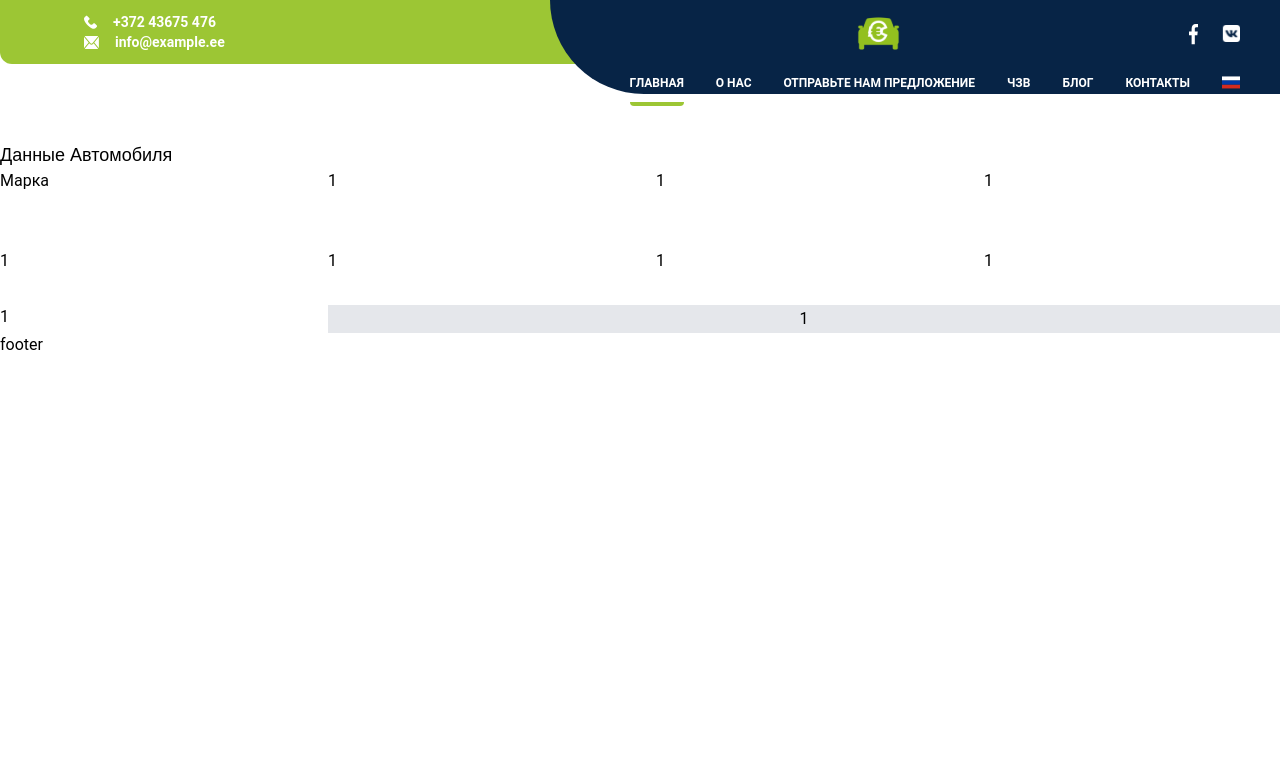
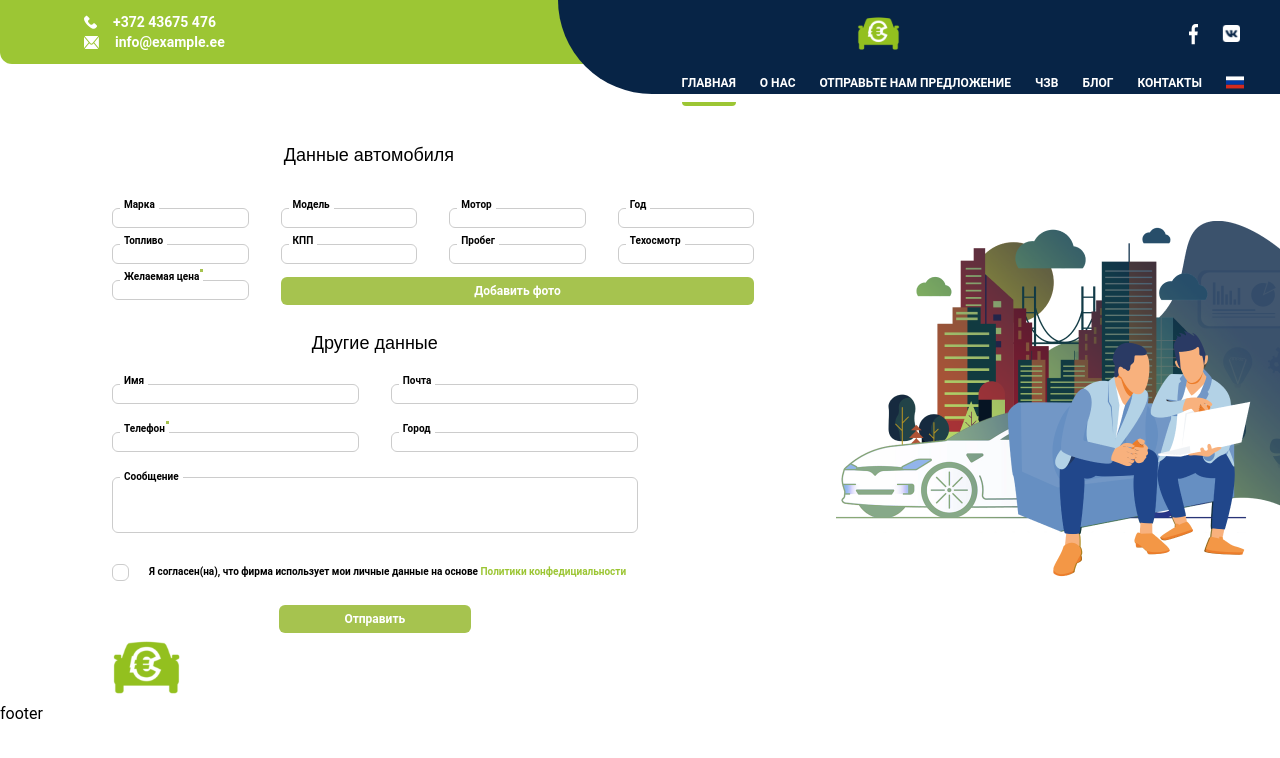
Before and after one commit to santaz0r/itsolutions, a React (Vite) app: page / in a window 1280 px wide. Shown: the top 758 px of the page. Built offline with nearby package versions, Linux system fonts and the light colour scheme.

Commit message:
feat: feat froms section

```diff
--- a/index.html
+++ b/index.html
@@ -4,6 +4,7 @@
     <meta charset="UTF-8" />
     <link rel="icon" type="image/svg+xml" href="/vite.svg" />
     <meta name="viewport" content="width=device-width, initial-scale=1.0" />
+    <base href="/" />
     <title>MyTestProject</title>
   </head>
   <body>
--- a/src/App/Pages/HomePage/HomePage.tsx
+++ b/src/App/Pages/HomePage/HomePage.tsx
@@ -1,27 +1,20 @@
+import CarForm from '../../components/Form/CarForm';
+import PersonForm from '../../components/Form/PersonForm';
+
 const HomePage = () => {
   return (
-    <div>
-      <h3 className="font-arimo text-lg">Данные Автомобиля</h3>
-      <form action="">
-        <div className="grid grid-cols-4 gap-8">
-          <div>
-            <label htmlFor="mark">Марка</label>
-            <div>
-              <input className="border-gray-500" type="text" />
-            </div>
-          </div>
-          <div>1</div>
-          <div>1</div>
-          <div>1</div>
-          <div>1</div>
-          <div>1</div>
-          <div>1</div>
-          <div>1</div>
-          <div className="h-6">1</div>
-          <button className="col-span-3 bg-gray-200 h-7">1</button>
+    <>
+      <section className="relative">
+        <CarForm />
+        <PersonForm />
+        <img className="absolute right-0 top-20" src="src/assets/city21.png" alt="city" />
+      </section>
+      <section>
+        <div>
+          <img className="w-[69px]" src="src/assets/logo.svg" alt="logo" />
         </div>
-      </form>
-    </div>
+      </section>
+    </>
   );
 };
 
--- a/src/App/components/CustomNavLink/CustomNavLink.tsx
+++ b/src/App/components/CustomNavLink/CustomNavLink.tsx
@@ -7,7 +7,7 @@ type TProps = {
 
 const CustomNavLink = ({ path, content }: TProps) => {
   const setActiveLink = ({ isActive }: { isActive: boolean }) =>
-    isActive ? 'border-b-4 pb-3 border-header-color rounded font-bold text-xs' : 'font-bold text-xs';
+    isActive ? 'border-b-4 pb-3 border-main-color rounded font-bold text-xs' : 'font-bold text-xs';
   return (
     <NavLink to={path} className={setActiveLink}>
       {content}
--- /dev/null
+++ b/src/App/components/Form/CarForm.tsx
@@ -0,0 +1,27 @@
+import TextField from './TextField';
+
+const CarForm = () => {
+  return (
+    <div className="w-[55%] mb-6">
+      <h3 className="font-arimo text-lg mb-9 flex justify-center w-[80%]">Данные автомобиля</h3>
+      <form action="">
+        <div className="grid grid-cols-4 gap-x-8 gap-y-3 ">
+          <TextField label="Марка" field="mark" />
+          <TextField label="Модель" field="model" />
+          <TextField label="Мотор" field="engine" />
+          <TextField label="Год" field="model" />
+          <TextField label="Топливо" field="gas" />
+          <TextField label="КПП" field="transmission" />
+          <TextField label="Пробег" field="mileage" />
+          <TextField label="Техосмотр" field="inspection" />
+          <TextField label="Желаемая цена" field="price" required />
+          <button className="hover:bg-green-700 col-span-3 bg-button-color text-white text-xs font-bold rounded-md h-7">
+            Добавить фото
+          </button>
+        </div>
+      </form>
+    </div>
+  );
+};
+
+export default CarForm;
--- /dev/null
+++ b/src/App/components/Form/PersonForm.tsx
@@ -0,0 +1,37 @@
+import TextField from './TextField';
+
+const PersonForm = () => {
+  return (
+    <div className="w-[45%]">
+      <h3 className="font-arimo text-lg mb-6 flex justify-center w-full">Другие данные</h3>
+      <form action="">
+        <div className="grid grid-cols-2 gap-x-8 gap-y-6 grid-rows-[auto]">
+          <TextField label="Имя" field="name" />
+          <TextField label="Почта" field="mail" />
+          <TextField label="Телефон" field="phone" required />
+          <TextField label="Город" field="city" />
+          <TextField label="Сообщение" field="message" textArea className="col-span-2" />
+
+          <div className="col-span-2 flex align-top self-center">
+            <input
+              type="checkbox"
+              className="min-w-[17px] h-[17px] mr-5 appearance-none  checked:bg-button-color border-[1px] border-[#ccc] rounded-md"
+            />
+            <label htmlFor="" className="font-bold text-[10px]">
+              Я согласен(на), что фирма использует мои личные данные на основе
+              <a href="#" target="_blank" rel="noopener noreferrer">
+                <span className="hover:text-green-700 text-main-color"> Политики конфедициальности</span>
+              </a>
+            </label>
+          </div>
+
+          <button className="hover:bg-green-700 self-center col-span-2 mx-auto w-48 bg-button-color text-white text-xs font-bold rounded-md h-7">
+            Отправить
+          </button>
+        </div>
+      </form>
+    </div>
+  );
+};
+
+export default PersonForm;
--- /dev/null
+++ b/src/App/components/Form/TextField.tsx
@@ -0,0 +1,40 @@
+type TProps = {
+  label: string;
+  field: string;
+  type?: string;
+  className?: string;
+  required?: boolean;
+  textArea?: boolean;
+  // error: FieldErrors<FieldValues>;
+  // register: UseFormRegister<FieldValues>;
+};
+
+const TextField = ({ label, field, type, className, required, textArea }: TProps) => {
+  return (
+    <div className={`relative ${className}`}>
+      <label className="absolute px-1 -top-2 left-2 bg-white text-[10px] font-bold" htmlFor={field}>
+        {label}
+        {required && <div className="w-[3px] h-[3px] bg-button-color absolute top-0 right-0"></div>}
+      </label>
+      <div>
+        {!textArea ? (
+          <input className="border-[1px] text-xs border-[#ccc] rounded-md w-full px-1 h-5" type={type} />
+        ) : (
+          <textarea
+            maxLength={255}
+            className="pt-1 border-[1px] text-xs border-[#ccc] rounded-md w-full px-1 resize-none h-14"
+          ></textarea>
+        )}
+      </div>
+    </div>
+  );
+};
+
+TextField.defaultProps = {
+  type: 'text',
+  className: '',
+  required: false,
+  textArea: false,
+};
+
+export default TextField;
--- a/src/App/components/Header/Header.tsx
+++ b/src/App/components/Header/Header.tsx
@@ -3,7 +3,7 @@ import CustomNavLink from '../CustomNavLink/CustomNavLink';
 
 const Header = () => {
   return (
-    <header className="bg-header-color h-16 rounded-bl-xl">
+    <header className="bg-main-color h-16 rounded-bl-xl">
       <div className="flex justify-between ">
         <div className="py-3 pl-[5.25rem] ">
           <ContactsTemplate content="+372 43675 476" path="/src/assets/phone.svg" alt="phone" />
@@ -20,25 +20,25 @@ const Header = () => {
 
           <nav>
             <ul className="flex items-center text-white pr-6">
-              <li className="ml-16 px-4">
+              <li className="ml-28 px-3">
                 <CustomNavLink path={'/'} content="ГЛАВНАЯ" />
               </li>
-              <li className="px-4">
+              <li className="px-3">
                 <CustomNavLink path={'/about'} content="О НАС" />
               </li>
-              <li className="px-4">
+              <li className="px-3">
                 <CustomNavLink path={'/offer'} content="ОТПРАВЬТЕ НАМ ПРЕДЛОЖЕНИЕ " />
               </li>
-              <li className="px-4">
+              <li className="px-3">
                 <CustomNavLink path={'/FAQ'} content="ЧЗВ" />
               </li>
-              <li className="px-4">
+              <li className="px-3">
                 <CustomNavLink path={'/blog'} content="БЛОГ" />
               </li>
-              <li className="px-4">
+              <li className="px-3">
                 <CustomNavLink path={'/contacts'} content="КОНТАКТЫ" />
               </li>
-              <li className="px-4">
+              <li className="px-3">
                 <img src="src/assets/flag.svg" alt="flag" />
               </li>
             </ul>
--- a/src/App/layout/MainLayout.tsx
+++ b/src/App/layout/MainLayout.tsx
@@ -5,7 +5,7 @@ const MainLayout = () => {
   return (
     <>
       <Header />
-      <main className="pt-[4.81rem] container mx-auto">
+      <main className="pt-[4.81rem] pl-28 container mx-auto">
         <Outlet />
       </main>
       <footer>footer</footer>
--- a/tailwind.config.js
+++ b/tailwind.config.js
@@ -9,9 +9,10 @@ export default {
 
     extend: {
       colors: {
-        'header-color': '#9CC634',
+        'main-color': '#9CC634',
         'header-nav': '#072446',
         'main-text-color': '#0D2444',
+        'button-color': '#A6C34F',
       },
     },
   },
```
Also changed, not shown: src/assets/working.png (added), 1 other file (tests, documents, lock files or other folders).
